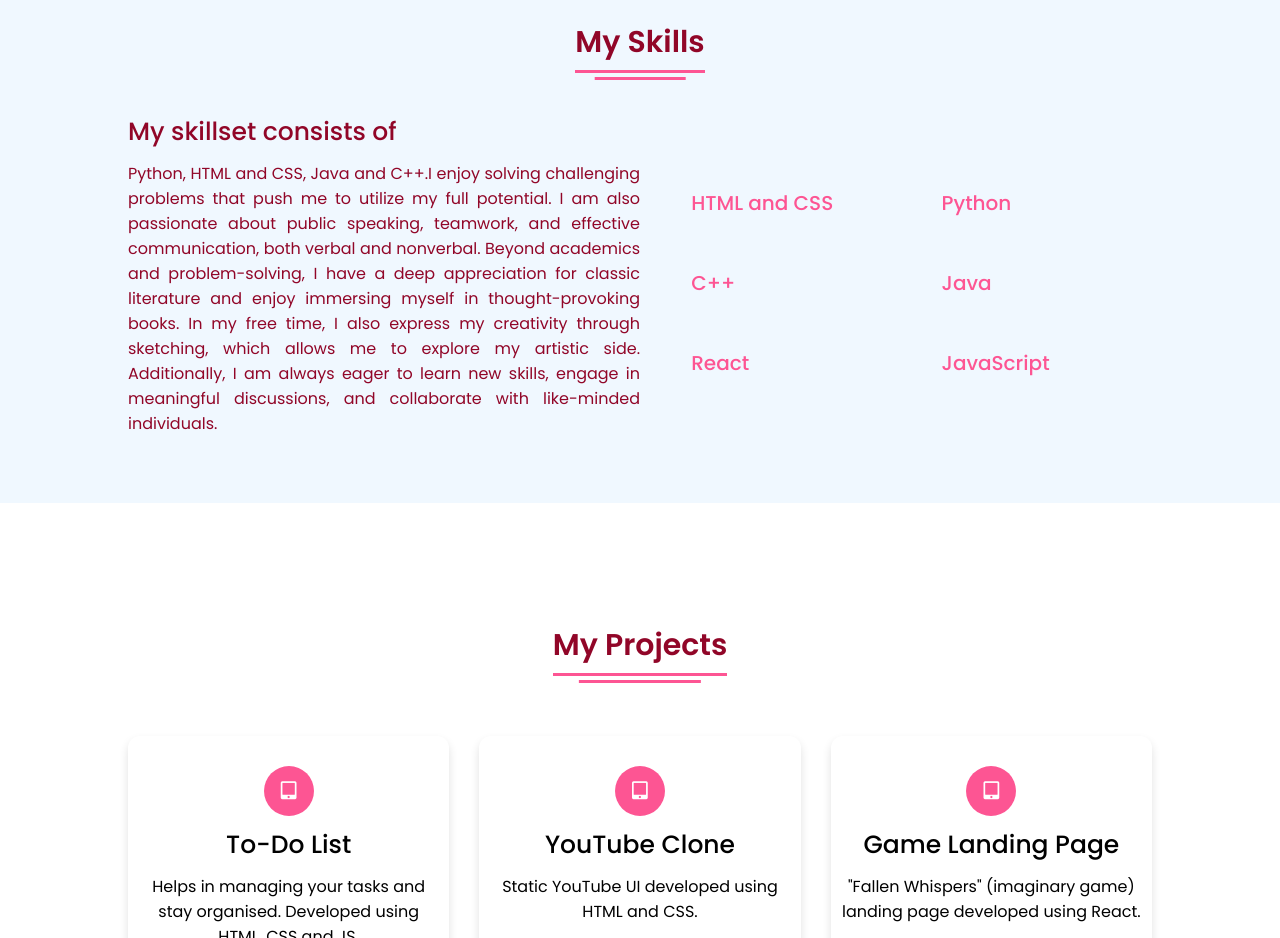
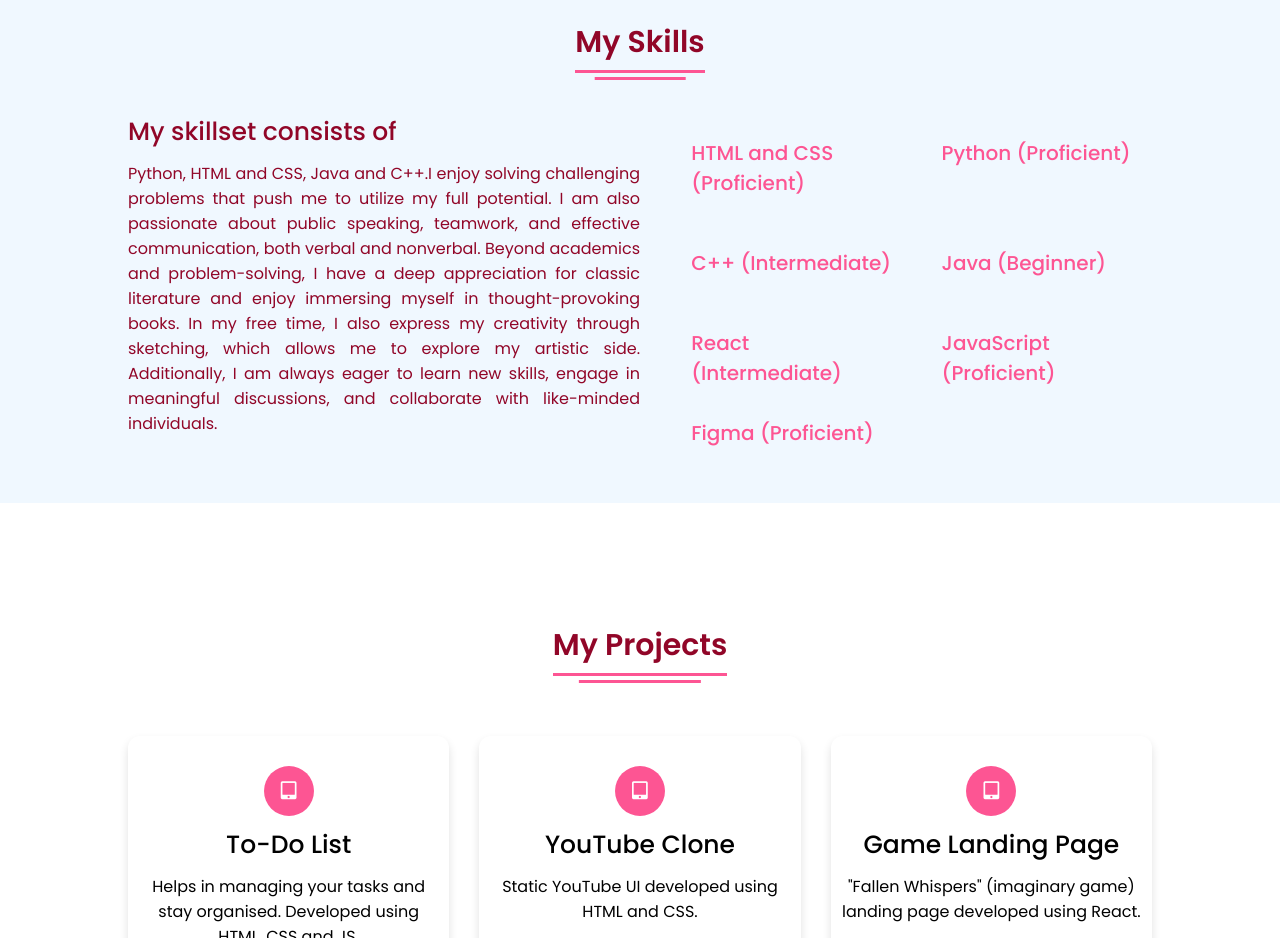
Before and after one commit to gaurimehrotra1623/Portfolio, a plain HTML site: page index.html in a window 1280 px wide. Shown: the part 1520-2458 px from the top of the page. Drawn offline with Linux system fonts and the light colour scheme.

Commit message:
described skills

```diff
--- a/index.html
+++ b/index.html
@@ -97,27 +97,30 @@
         </div>
         <div class="boxes">
           <div class="box">
-            <div class="topic">HTML and CSS</div>
+            <div class="topic">HTML and CSS (Proficient)</div>
             <!-- <div class="per">90%</div> -->
           </div>
           <div class="box">
-            <div class="topic">Python</div>
+            <div class="topic">Python (Proficient)</div>
             <!-- <div class="per">80%</div> -->
           </div>
           <div class="box">
-            <div class="topic">C++</div>
+            <div class="topic">C++ (Intermediate)</div>
             <!-- <div class="per">70%</div> -->
           </div>
            <div class="box">
-            <div class="topic">Java</div>
+            <div class="topic">Java (Beginner)</div>
             <!-- <div class="per">100%</div> -->
           </div>
             <div class="box">
-            <div class="topic">React</div>
+            <div class="topic">React (Intermediate)</div>
             <!-- <div class="per">100%</div> -->
           </div>
           <div class="box">
-            <div class="topic">JavaScript</div>
+            <div class="topic">JavaScript (Proficient)</div>
+            <!-- <div class="per">100%</div> -->
+          </div>
+           <div class="topic">Figma (Proficient)</div>
             <!-- <div class="per">100%</div> -->
           </div>
         </div>
```
